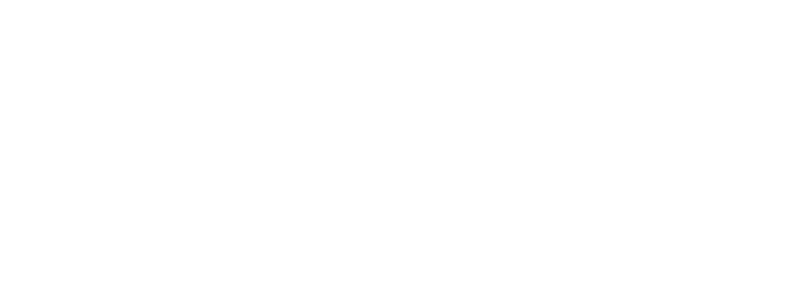
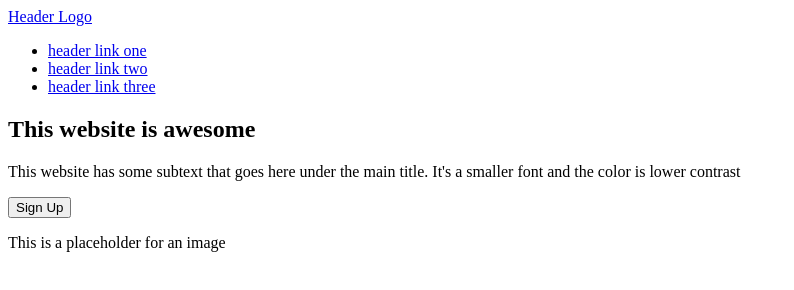
Before and after one commit to RalakEugene/landing-Page, a plain HTML site: page index.html in a window 1280 px wide. Shown: the whole page, without its empty margins (0-794 px from the left). Drawn offline with Linux system fonts and the light colour scheme.

Commit message:
Added a bit of content for the header

```diff
--- a/index.html
+++ b/index.html
@@ -7,6 +7,27 @@
     <title>Landing Page</title>
 </head>
 <body>
-
+    <!-- Header Section -->
+    <div class="header">
+        <div class="top-header">
+            <a href="#">Header Logo</a>
+            <ul>
+                <li><a href="#">header link one</a></li>
+                <li><a href="#">header link two</a></li>
+                <li><a href="#">header link three</a></li>
+            </ul>
+        </div>
+        <div class="sub-header">
+            <div class="text">
+                <h2>This website is awesome</h2>
+                <p>This website has some subtext that goes here under the main title. It's a smaller font and the color is lower contrast</p>
+                <button>Sign Up</button>
+            </div>
+            <div class="img-box">
+                <p>This is a placeholder for an image</p>
+            </div>
+        </div>
+    </div>
+    <!-- End of header section-->
 </body>
 </html>
```
